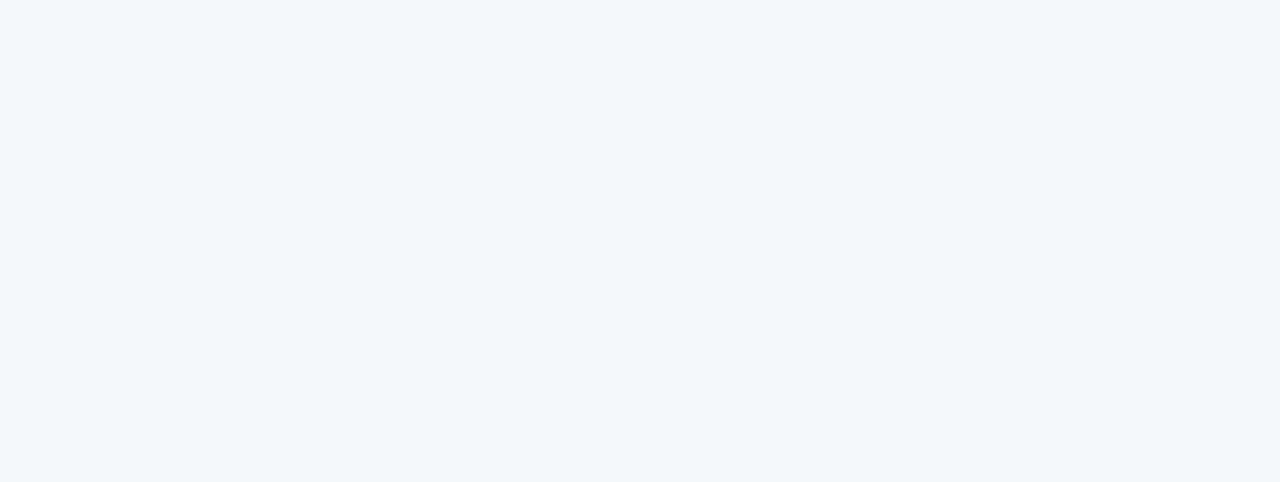
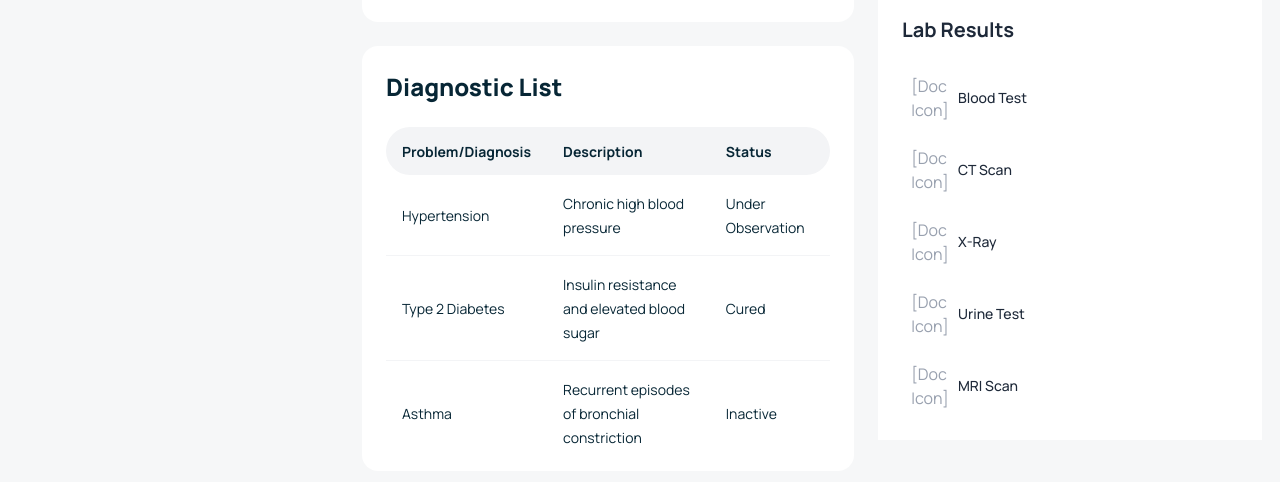
Before and after one commit to elviobarbosa/test-tech-care, a Next.js app in the folder tech-care/: page / in a window 1280 px wide. Shown: the part 810-1292 px from the top of the page. Before the commit the page ends 832 px from the top, so only its background shows below. Built offline with nearby package versions, Linux system fonts and the light colour scheme.

Commit message:
feat: including diagnosis list font style

```diff
--- a/tech-care/app/globals.css
+++ b/tech-care/app/globals.css
@@ -37,3 +37,11 @@ body {
 .card-title {
   @apply font-extrabold text-2xl leading-8.25 tracking-normal text-[#072635];
 }
+
+.diagnosis-t-header {
+  @apply font-bold text-sm leading-4.75 tracking-normal text-[#072635] text-left;
+}
+
+.diagnosis-item {
+  @apply font-normal text-sm leading-4.75 tracking-normal text-[#072635] text-left;
+}
--- a/tech-care/app/page.tsx
+++ b/tech-care/app/page.tsx
@@ -20,10 +20,10 @@ export default function Home() {
   ];
 
   return (
-    <div className="h-screen flex flex-col mb-8">
+    <div className="flex flex-col mb-8">
       <Header />
 
-      <div className="flex flex-1 overflow-hidden w-[calc(100vw-36px)] m-auto">
+      <div className="flex flex-1  w-[calc(100vw-36px)] m-auto">
         <LeftSidebar
           patients={mockPatients}
           selectedPatientId={selectedPatientId}
--- a/tech-care/components/DiagnosticList.tsx
+++ b/tech-care/components/DiagnosticList.tsx
@@ -1,6 +1,6 @@
-'use client';
+"use client";
 
-import React from 'react';
+import React from "react";
 
 interface Diagnostic {
   id: string;
@@ -13,64 +13,74 @@ interface DiagnosticListProps {
   diagnostics?: Diagnostic[];
 }
 
-export default function DiagnosticList({ diagnostics = [] }: DiagnosticListProps) {
-  const defaultDiagnostics: Diagnostic[] = diagnostics.length > 0 ? diagnostics : [
+export default function DiagnosticList({
+  diagnostics = [],
+}: DiagnosticListProps) {
+  const defaultDiagnostics: Diagnostic[] =
+    diagnostics.length > 0
+      ? diagnostics
+      : [
           {
-      id: '1',
-      problem: 'Hypertension',
-      description: 'Chronic high blood pressure',
-      status: 'Under Observation'
+            id: "1",
+            problem: "Hypertension",
+            description: "Chronic high blood pressure",
+            status: "Under Observation",
           },
           {
-      id: '2',
-      problem: 'Type 2 Diabetes',
-      description: 'Insulin resistance and elevated blood sugar',
-      status: 'Cured'
+            id: "2",
+            problem: "Type 2 Diabetes",
+            description: "Insulin resistance and elevated blood sugar",
+            status: "Cured",
           },
           {
-      id: '3',
-      problem: 'Asthma',
-      description: 'Recurrent episodes of bronchial constriction',
-      status: 'Inactive'
+            id: "3",
+            problem: "Asthma",
+            description: "Recurrent episodes of bronchial constriction",
+            status: "Inactive",
           },
           {
-      id: '4',
-      problem: 'Osteoarthritis',
-      description: 'Degenerative joint disease',
-      status: 'Under Observation'
-    }
+            id: "4",
+            problem: "Osteoarthritis",
+            description: "Degenerative joint disease",
+            status: "Under Observation",
+          },
         ];
 
   return (
     <div className="bg-white rounded-2xl p-6">
-      <h2 className="text-xl font-bold text-gray-800 mb-6">Diagnostic List</h2>
+      <h2 className="card-title ">Diagnostic List</h2>
 
-      <div className="overflow-x-auto max-h-80 overflow-y-auto">
+      <div className="overflow-x-auto max-h-80 mt-6 overflow-y-auto">
         <table className="w-full">
           <thead>
             <tr className="bg-gray-100">
-              <th className="text-left py-3 px-4 rounded-l-xl">
-                <span className="text-sm font-semibold text-gray-700">Problem/Diagnosis</span>
+              <th className="text-left py-3 px-4 rounded-l-full">
+                <span className="diagnosis-t-header">Problem/Diagnosis</span>
               </th>
               <th className="text-left py-3 px-4">
-                <span className="text-sm font-semibold text-gray-700">Description</span>
+                <span className="diagnosis-t-header">Description</span>
               </th>
-              <th className="text-left py-3 px-4 rounded-r-xl">
-                <span className="text-sm font-semibold text-gray-700">Status</span>
+              <th className="text-left py-3 px-4 rounded-r-full">
+                <span className="diagnosis-t-header">Status</span>
               </th>
             </tr>
           </thead>
           <tbody>
             {defaultDiagnostics.map((diagnostic) => (
-              <tr key={diagnostic.id} className="border-b border-gray-100 last:border-0">
+              <tr
+                key={diagnostic.id}
+                className="border-b border-gray-100 last:border-0"
+              >
                 <td className="py-4 px-4">
-                  <span className="text-sm text-gray-800">{diagnostic.problem}</span>
+                  <span className="diagnosis-item">{diagnostic.problem}</span>
                 </td>
                 <td className="py-4 px-4">
-                  <span className="text-sm text-gray-600">{diagnostic.description}</span>
+                  <span className="diagnosis-item">
+                    {diagnostic.description}
+                  </span>
                 </td>
                 <td className="py-4 px-4">
-                  <span className="text-sm text-gray-800">{diagnostic.status}</span>
+                  <span className="diagnosis-item">{diagnostic.status}</span>
                 </td>
               </tr>
             ))}
```
Lines whose indentation alone changed are shown as unchanged.
